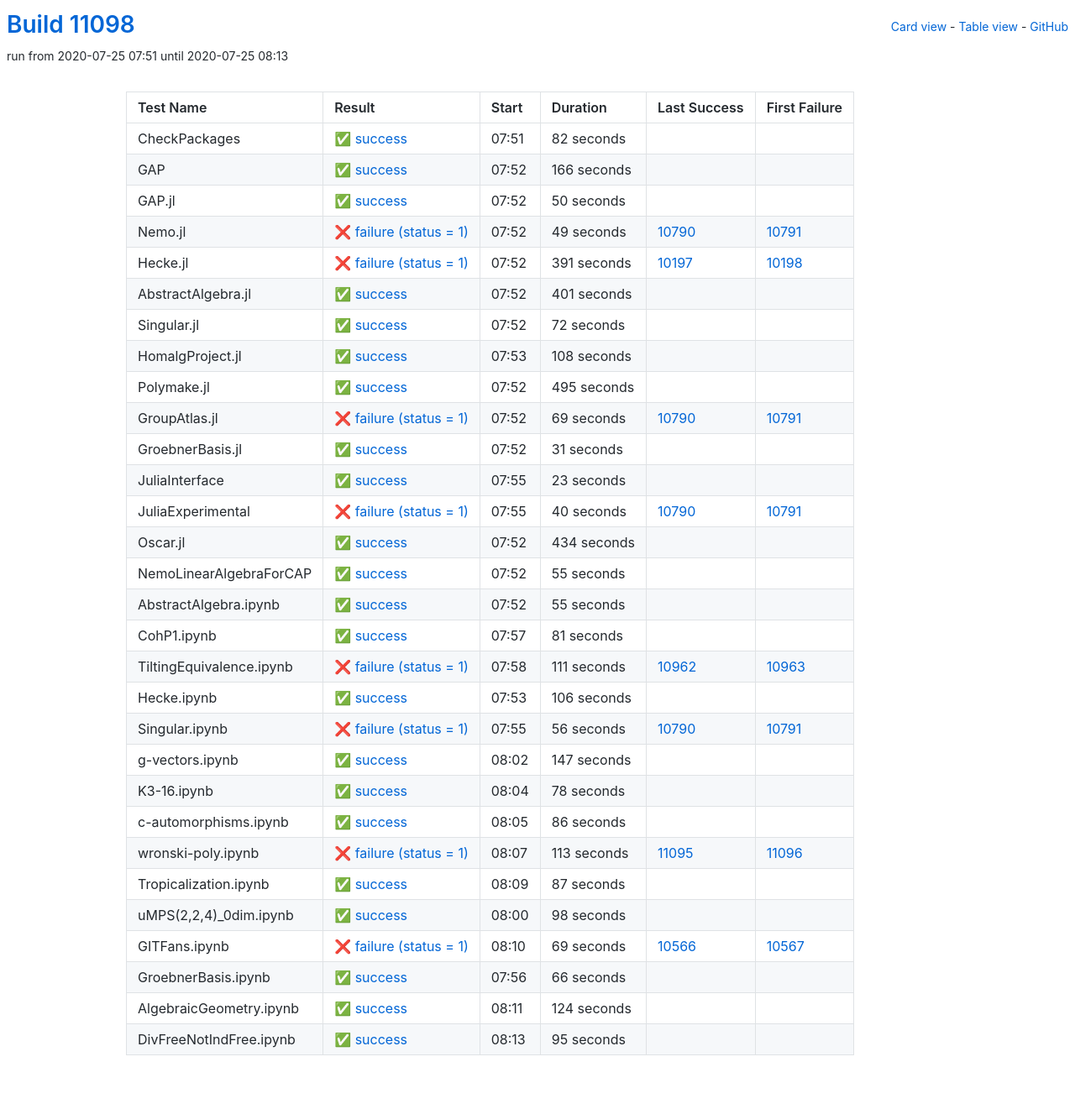
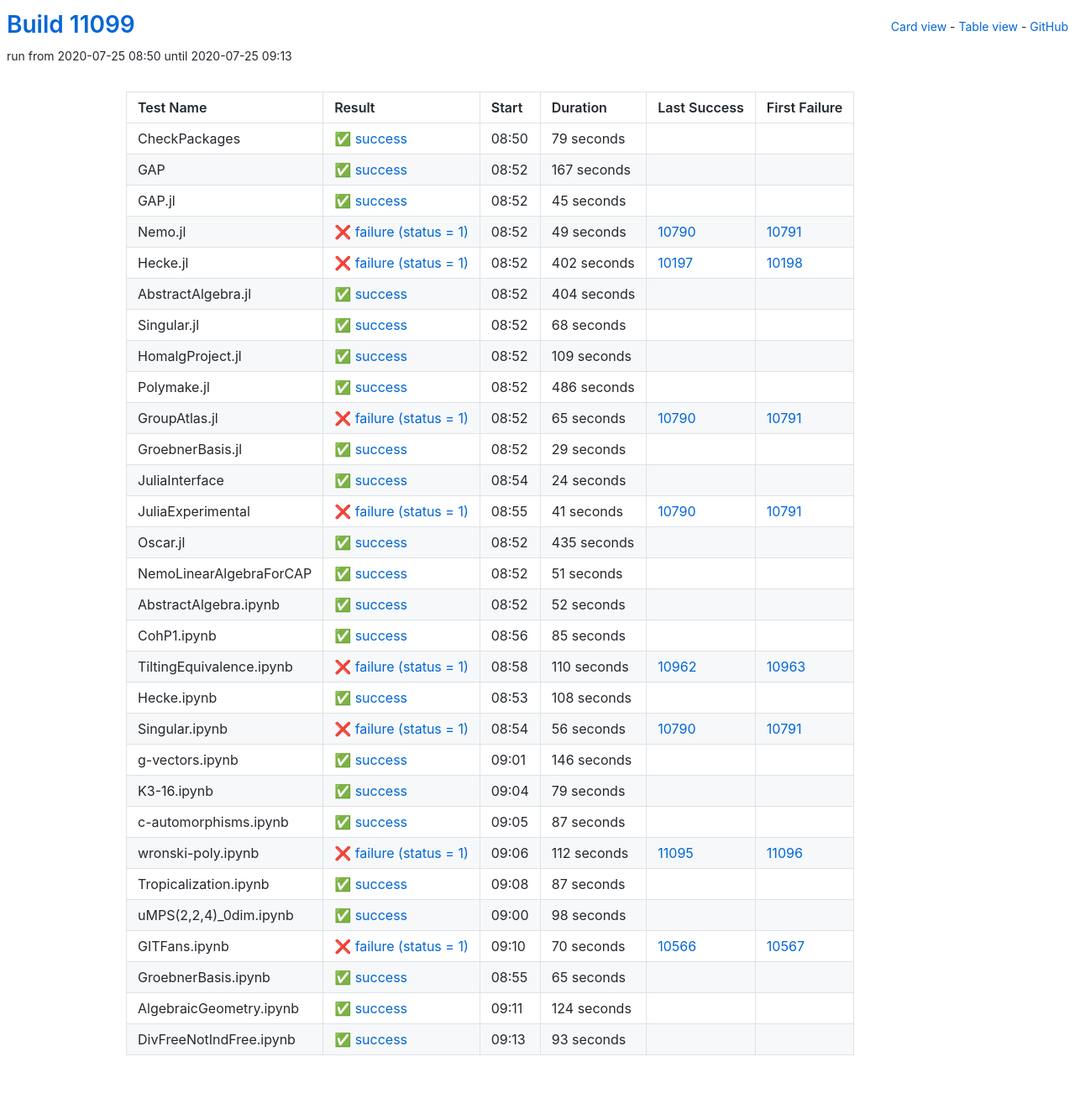
Before and after one commit to oscar-system/oscar-ci-status, a Jekyll site: the page built from table.html, in a window 1280 px wide. Shown: the whole page at 84% size. Built offline with Jekyll 4.4.1, drawn with Linux system fonts in a browser that asks for light colours.

Commit message:
Build #11099

```diff
--- a/_data/ci.yml
+++ b/_data/ci.yml
@@ -1,6 +1,6 @@
 ---
-build: 11098
-build_url: https://oscarci.mathematik.uni-kl.de/job/oscar/11098/
+build: 11099
+build_url: https://oscarci.mathematik.uni-kl.de/job/oscar/11099/
 job: oscar
 organization: oscar-system
 repo: oscar-ci-status
@@ -8,44 +8,44 @@
 tests:
 - name: CheckPackages
   id: checkpackages
-  log: https://oscarci.mathematik.uni-kl.de/job/oscar/11098/artifact/logs/build-11098/CheckPackages.log
-  start: 2020-07-25 07:51
+  log: https://oscarci.mathematik.uni-kl.de/job/oscar/11099/artifact/logs/build-11099/CheckPackages.log
+  start: 2020-07-25 08:50
   success: true
   exitcode: 0
   status: success
-  duration: 82
+  duration: 79
   last_success: false
   last_success_url:
   first_failure: false
   first_failure_url:
 - name: GAP
   id: gap
-  log: https://oscarci.mathematik.uni-kl.de/job/oscar/11098/artifact/logs/build-11098/GAP.log
-  start: 2020-07-25 07:52
+  log: https://oscarci.mathematik.uni-kl.de/job/oscar/11099/artifact/logs/build-11099/GAP.log
+  start: 2020-07-25 08:52
   success: true
   exitcode: 0
   status: success
-  duration: 166
+  duration: 167
   last_success: false
   last_success_url:
   first_failure: false
   first_failure_url:
 - name: GAP.jl
   id: gap-jl
-  log: https://oscarci.mathematik.uni-kl.de/job/oscar/11098/artifact/logs/build-11098/GAP.jl.log
-  start: 2020-07-25 07:52
+  log: https://oscarci.mathematik.uni-kl.de/job/oscar/11099/artifact/logs/build-11099/GAP.jl.log
+  start: 2020-07-25 08:52
   success: true
   exitcode: 0
   status: success
-  duration: 50
+  duration: 45
   last_success: false
   last_success_url:
   first_failure: false
   first_failure_url:
 - name: Nemo.jl
   id: nemo-jl
-  log: https://oscarci.mathematik.uni-kl.de/job/oscar/11098/artifact/logs/build-11098/Nemo.jl.log
-  start: 2020-07-25 07:52
+  log: https://oscarci.mathematik.uni-kl.de/job/oscar/11099/artifact/logs/build-11099/Nemo.jl.log
+  start: 2020-07-25 08:52
   success: false
   exitcode: 1
   status: failure
@@ -56,44 +56,176 @@
   first_failure_url: https://oscarci.mathematik.uni-kl.de/job/oscar/10791/
 - name: Hecke.jl
   id: hecke-jl
-  log: https://oscarci.mathematik.uni-kl.de/job/oscar/11098/artifact/logs/build-11098/Hecke.jl.log
-  start: 2020-07-25 07:52
+  log: https://oscarci.mathematik.uni-kl.de/job/oscar/11099/artifact/logs/build-11099/Hecke.jl.log
+  start: 2020-07-25 08:52
   success: false
   exitcode: 1
   status: failure
-  duration: 391
+  duration: 402
   last_success: 10197
   last_success_url: https://oscarci.mathematik.uni-kl.de/job/oscar/10197/
   first_failure: 10198
   first_failure_url: https://oscarci.mathematik.uni-kl.de/job/oscar/10198/
 - name: AbstractAlgebra.jl
   id: abstractalgebra-jl
-  log: https://oscarci.mathematik.uni-kl.de/job/oscar/11098/artifact/logs/build-11098/AbstractAlgebra.jl.log
-  start: 2020-07-25 07:52
+  log: https://oscarci.mathematik.uni-kl.de/job/oscar/11099/artifact/logs/build-11099/AbstractAlgebra.jl.log
+  start: 2020-07-25 08:52
   success: true
   exitcode: 0
   status: success
-  duration: 401
+  duration: 404
   last_success: false
   last_success_url:
   first_failure: false
   first_failure_url:
 - name: Singular.jl
   id: singular-jl
-  log: https://oscarci.mathematik.uni-kl.de/job/oscar/11098/artifact/logs/build-11098/Singular.jl.log
-  start: 2020-07-25 07:52
+  log: https://oscarci.mathematik.uni-kl.de/job/oscar/11099/artifact/logs/build-11099/Singular.jl.log
+  start: 2020-07-25 08:52
   success: true
   exitcode: 0
   status: success
-  duration: 72
+  duration: 68
   last_success: false
   last_success_url:
   first_failure: false
   first_failure_url:
 - name: HomalgProject.jl
   id: homalgproject-jl
-  log: https://oscarci.mathematik.uni-kl.de/job/oscar/11098/artifact/logs/build-11098/HomalgProject.jl.log
-  start: 2020-07-25 07:53
+  log: https://oscarci.mathematik.uni-kl.de/job/oscar/11099/artifact/logs/build-11099/HomalgProject.jl.log
+  start: 2020-07-25 08:52
+  success: true
+  exitcode: 0
+  status: success
+  duration: 109
+  last_success: false
+  last_success_url:
+  first_failure: false
+  first_failure_url:
+- name: Polymake.jl
+  id: polymake-jl
+  log: https://oscarci.mathematik.uni-kl.de/job/oscar/11099/artifact/logs/build-11099/Polymake.jl.log
+  start: 2020-07-25 08:52
+  success: true
+  exitcode: 0
+  status: success
+  duration: 486
+  last_success: false
+  last_success_url:
+  first_failure: false
+  first_failure_url:
+- name: GroupAtlas.jl
+  id: groupatlas-jl
+  log: https://oscarci.mathematik.uni-kl.de/job/oscar/11099/artifact/logs/build-11099/GroupAtlas.jl.log
+  start: 2020-07-25 08:52
+  success: false
+  exitcode: 1
+  status: failure
+  duration: 65
+  last_success: 10790
+  last_success_url: https://oscarci.mathematik.uni-kl.de/job/oscar/10790/
+  first_failure: 10791
+  first_failure_url: https://oscarci.mathematik.uni-kl.de/job/oscar/10791/
+- name: GroebnerBasis.jl
+  id: groebnerbasis-jl
+  log: https://oscarci.mathematik.uni-kl.de/job/oscar/11099/artifact/logs/build-11099/GroebnerBasis.jl.log
+  start: 2020-07-25 08:52
+  success: true
+  exitcode: 0
+  status: success
+  duration: 29
+  last_success: false
+  last_success_url:
+  first_failure: false
+  first_failure_url:
+- name: JuliaInterface
+  id: juliainterface
+  log: https://oscarci.mathematik.uni-kl.de/job/oscar/11099/artifact/logs/build-11099/JuliaInterface.log
+  start: 2020-07-25 08:54
+  success: true
+  exitcode: 0
+  status: success
+  duration: 24
+  last_success: false
+  last_success_url:
+  first_failure: false
+  first_failure_url:
+- name: JuliaExperimental
+  id: juliaexperimental
+  log: https://oscarci.mathematik.uni-kl.de/job/oscar/11099/artifact/logs/build-11099/JuliaExperimental.log
+  start: 2020-07-25 08:55
+  success: false
+  exitcode: 1
+  status: failure
+  duration: 41
+  last_success: 10790
+  last_success_url: https://oscarci.mathematik.uni-kl.de/job/oscar/10790/
+  first_failure: 10791
+  first_failure_url: https://oscarci.mathematik.uni-kl.de/job/oscar/10791/
+- name: Oscar.jl
+  id: oscar-jl
+  log: https://oscarci.mathematik.uni-kl.de/job/oscar/11099/artifact/logs/build-11099/Oscar.jl.log
+  start: 2020-07-25 08:52
+  success: true
+  exitcode: 0
+  status: success
+  duration: 435
+  last_success: false
+  last_success_url:
+  first_failure: false
+  first_failure_url:
+- name: NemoLinearAlgebraForCAP
+  id: nemolinearalgebraforcap
+  log: https://oscarci.mathematik.uni-kl.de/job/oscar/11099/artifact/logs/build-11099/NemoLinearAlgebraForCAP.log
+  start: 2020-07-25 08:52
+  success: true
+  exitcode: 0
+  status: success
+  duration: 51
+  last_success: false
+  last_success_url:
+  first_failure: false
+  first_failure_url:
+- name: AbstractAlgebra.ipynb
+  id: abstractalgebra-ipynb
+  log: https://oscarci.mathematik.uni-kl.de/job/oscar/11099/artifact/logs/build-11099/AbstractAlgebra.ipynb.log
+  start: 2020-07-25 08:52
+  success: true
+  exitcode: 0
+  status: success
+  duration: 52
+  last_success: false
+  last_success_url:
+  first_failure: false
+  first_failure_url:
+- name: CohP1.ipynb
+  id: cohp1-ipynb
+  log: https://oscarci.mathematik.uni-kl.de/job/oscar/11099/artifact/logs/build-11099/CohP1.ipynb.log
+  start: 2020-07-25 08:56
+  success: true
+  exitcode: 0
+  status: success
+  duration: 85
+  last_success: false
+  last_success_url:
+  first_failure: false
+  first_failure_url:
+- name: TiltingEquivalence.ipynb
+  id: tiltingequivalence-ipynb
+  log: https://oscarci.mathematik.uni-kl.de/job/oscar/11099/artifact/logs/build-11099/TiltingEquivalence.ipynb.log
+  start: 2020-07-25 08:58
+  success: false
+  exitcode: 1
+  status: failure
+  duration: 110
+  last_success: 10962
+  last_success_url: https://oscarci.mathematik.uni-kl.de/job/oscar/10962/
+  first_failure: 10963
+  first_failure_url: https://oscarci.mathematik.uni-kl.de/job/oscar/10963/
+- name: Hecke.ipynb
+  id: hecke-ipynb
+  log: https://oscarci.mathematik.uni-kl.de/job/oscar/11099/artifact/logs/build-11099/Hecke.ipynb.log
+  start: 2020-07-25 08:53
   success: true
   exitcode: 0
   status: success
@@ -102,142 +234,10 @@
   last_success_url:
   first_failure: false
   first_failure_url:
-- name: Polymake.jl
-  id: polymake-jl
-  log: https://oscarci.mathematik.uni-kl.de/job/oscar/11098/artifact/logs/build-11098/Polymake.jl.log
-  start: 2020-07-25 07:52
-  success: true
-  exitcode: 0
-  status: success
-  duration: 495
-  last_success: false
-  last_success_url:
-  first_failure: false
-  first_failure_url:
-- name: GroupAtlas.jl
-  id: groupatlas-jl
-  log: https://oscarci.mathematik.uni-kl.de/job/oscar/11098/artifact/logs/build-11098/GroupAtlas.jl.log
-  start: 2020-07-25 07:52
-  success: false
-  exitcode: 1
-  status: failure
-  duration: 69
-  last_success: 10790
-  last_success_url: https://oscarci.mathematik.uni-kl.de/job/oscar/10790/
-  first_failure: 10791
-  first_failure_url: https://oscarci.mathematik.uni-kl.de/job/oscar/10791/
-- name: GroebnerBasis.jl
-  id: groebnerbasis-jl
-  log: https://oscarci.mathematik.uni-kl.de/job/oscar/11098/artifact/logs/build-11098/GroebnerBasis.jl.log
-  start: 2020-07-25 07:52
-  success: true
-  exitcode: 0
-  status: success
-  duration: 31
-  last_success: false
-  last_success_url:
-  first_failure: false
-  first_failure_url:
-- name: JuliaInterface
-  id: juliainterface
-  log: https://oscarci.mathematik.uni-kl.de/job/oscar/11098/artifact/logs/build-11098/JuliaInterface.log
-  start: 2020-07-25 07:55
-  success: true
-  exitcode: 0
-  status: success
-  duration: 23
-  last_success: false
-  last_success_url:
-  first_failure: false
-  first_failure_url:
-- name: JuliaExperimental
-  id: juliaexperimental
-  log: https://oscarci.mathematik.uni-kl.de/job/oscar/11098/artifact/logs/build-11098/JuliaExperimental.log
-  start: 2020-07-25 07:55
-  success: false
-  exitcode: 1
-  status: failure
-  duration: 40
-  last_success: 10790
-  last_success_url: https://oscarci.mathematik.uni-kl.de/job/oscar/10790/
-  first_failure: 10791
-  first_failure_url: https://oscarci.mathematik.uni-kl.de/job/oscar/10791/
-- name: Oscar.jl
-  id: oscar-jl
-  log: https://oscarci.mathematik.uni-kl.de/job/oscar/11098/artifact/logs/build-11098/Oscar.jl.log
-  start: 2020-07-25 07:52
-  success: true
-  exitcode: 0
-  status: success
-  duration: 434
-  last_success: false
-  last_success_url:
-  first_failure: false
-  first_failure_url:
-- name: NemoLinearAlgebraForCAP
-  id: nemolinearalgebraforcap
-  log: https://oscarci.mathematik.uni-kl.de/job/oscar/11098/artifact/logs/build-11098/NemoLinearAlgebraForCAP.log
-  start: 2020-07-25 07:52
-  success: true
-  exitcode: 0
-  status: success
-  duration: 55
-  last_success: false
-  last_success_url:
-  first_failure: false
-  first_failure_url:
-- name: AbstractAlgebra.ipynb
-  id: abstractalgebra-ipynb
-  log: https://oscarci.mathematik.uni-kl.de/job/oscar/11098/artifact/logs/build-11098/AbstractAlgebra.ipynb.log
-  start: 2020-07-25 07:52
-  success: true
-  exitcode: 0
-  status: success
-  duration: 55
-  last_success: false
-  last_success_url:
-  first_failure: false
-  first_failure_url:
-- name: CohP1.ipynb
-  id: cohp1-ipynb
-  log: https://oscarci.mathematik.uni-kl.de/job/oscar/11098/artifact/logs/build-11098/CohP1.ipynb.log
-  start: 2020-07-25 07:57
-  success: true
-  exitcode: 0
-  status: success
-  duration: 81
-  last_success: false
-  last_success_url:
-  first_failure: false
-  first_failure_url:
-- name: TiltingEquivalence.ipynb
-  id: tiltingequivalence-ipynb
-  log: https://oscarci.mathematik.uni-kl.de/job/oscar/11098/artifact/logs/build-11098/TiltingEquivalence.ipynb.log
-  start: 2020-07-25 07:58
-  success: false
-  exitcode: 1
-  status: failure
-  duration: 111
-  last_success: 10962
-  last_success_url: https://oscarci.mathematik.uni-kl.de/job/oscar/10962/
-  first_failure: 10963
-  first_failure_url: https://oscarci.mathematik.uni-kl.de/job/oscar/10963/
-- name: Hecke.ipynb
-  id: hecke-ipynb
-  log: https://oscarci.mathematik.uni-kl.de/job/oscar/11098/artifact/logs/build-11098/Hecke.ipynb.log
-  start: 2020-07-25 07:53
-  success: true
-  exitcode: 0
-  status: success
-  duration: 106
-  last_success: false
-  last_success_url:
-  first_failure: false
-  first_failure_url:
 - name: Singular.ipynb
   id: singular-ipynb
-  log: https://oscarci.mathematik.uni-kl.de/job/oscar/11098/artifact/logs/build-11098/Singular.ipynb.log
-  start: 2020-07-25 07:55
+  log: https://oscarci.mathematik.uni-kl.de/job/oscar/11099/artifact/logs/build-11099/Singular.ipynb.log
+  start: 2020-07-25 08:54
   success: false
   exitcode: 1
   status: failure
@@ -248,56 +248,56 @@
   first_failure_url: https://oscarci.mathematik.uni-kl.de/job/oscar/10791/
 - name: g-vectors.ipynb
   id: g-vectors-ipynb
-  log: https://oscarci.mathematik.uni-kl.de/job/oscar/11098/artifact/logs/build-11098/g-vectors.ipynb.log
-  start: 2020-07-25 08:02
+  log: https://oscarci.mathematik.uni-kl.de/job/oscar/11099/artifact/logs/build-11099/g-vectors.ipynb.log
+  start: 2020-07-25 09:01
   success: true
   exitcode: 0
   status: success
-  duration: 147
+  duration: 146
   last_success: false
   last_success_url:
   first_failure: false
   first_failure_url:
 - name: K3-16.ipynb
   id: k3-16-ipynb
-  log: https://oscarci.mathematik.uni-kl.de/job/oscar/11098/artifact/logs/build-11098/K3-16.ipynb.log
-  start: 2020-07-25 08:04
+  log: https://oscarci.mathematik.uni-kl.de/job/oscar/11099/artifact/logs/build-11099/K3-16.ipynb.log
+  start: 2020-07-25 09:04
   success: true
   exitcode: 0
   status: success
-  duration: 78
+  duration: 79
   last_success: false
   last_success_url:
   first_failure: false
   first_failure_url:
 - name: c-automorphisms.ipynb
   id: c-automorphisms-ipynb
-  log: https://oscarci.mathematik.uni-kl.de/job/oscar/11098/artifact/logs/build-11098/c-automorphisms.ipynb.log
-  start: 2020-07-25 08:05
+  log: https://oscarci.mathematik.uni-kl.de/job/oscar/11099/artifact/logs/build-11099/c-automorphisms.ipynb.log
+  start: 2020-07-25 09:05
   success: true
   exitcode: 0
   status: success
-  duration: 86
+  duration: 87
   last_success: false
   last_success_url:
   first_failure: false
   first_failure_url:
 - name: wronski-poly.ipynb
   id: wronski-poly-ipynb
-  log: https://oscarci.mathematik.uni-kl.de/job/oscar/11098/artifact/logs/build-11098/wronski-poly.ipynb.log
-  start: 2020-07-25 08:07
+  log: https://oscarci.mathematik.uni-kl.de/job/oscar/11099/artifact/logs/build-11099/wronski-poly.ipynb.log
+  start: 2020-07-25 09:06
   success: false
   exitcode: 1
   status: failure
-  duration: 113
+  duration: 112
   last_success: 11095
   last_success_url: https://oscarci.mathematik.uni-kl.de/job/oscar/11095/
   first_failure: 11096
   first_failure_url: https://oscarci.mathematik.uni-kl.de/job/oscar/11096/
 - name: Tropicalization.ipynb
   id: tropicalization-ipynb
-  log: https://oscarci.mathematik.uni-kl.de/job/oscar/11098/artifact/logs/build-11098/Tropicalization.ipynb.log
-  start: 2020-07-25 08:09
+  log: https://oscarci.mathematik.uni-kl.de/job/oscar/11099/artifact/logs/build-11099/Tropicalization.ipynb.log
+  start: 2020-07-25 09:08
   success: true
   exitcode: 0
   status: success
@@ -308,8 +308,8 @@
   first_failure_url:
 - name: uMPS(2,2,4)_0dim.ipynb
   id: umps-2-2-4-0dim-ipynb
-  log: https://oscarci.mathematik.uni-kl.de/job/oscar/11098/artifact/logs/build-11098/uMPS-2-2-4-_0dim.ipynb.log
-  start: 2020-07-25 08:00
+  log: https://oscarci.mathematik.uni-kl.de/job/oscar/11099/artifact/logs/build-11099/uMPS-2-2-4-_0dim.ipynb.log
+  start: 2020-07-25 09:00
   success: true
   exitcode: 0
   status: success
@@ -320,32 +320,32 @@
   first_failure_url:
 - name: GITFans.ipynb
   id: gitfans-ipynb
-  log: https://oscarci.mathematik.uni-kl.de/job/oscar/11098/artifact/logs/build-11098/GITFans.ipynb.log
-  start: 2020-07-25 08:10
+  log: https://oscarci.mathematik.uni-kl.de/job/oscar/11099/artifact/logs/build-11099/GITFans.ipynb.log
+  start: 2020-07-25 09:10
   success: false
   exitcode: 1
   status: failure
-  duration: 69
+  duration: 70
   last_success: 10566
   last_success_url: https://oscarci.mathematik.uni-kl.de/job/oscar/10566/
   first_failure: 10567
   first_failure_url: https://oscarci.mathematik.uni-kl.de/job/oscar/10567/
 - name: GroebnerBasis.ipynb
   id: groebnerbasis-ipynb
-  log: https://oscarci.mathematik.uni-kl.de/job/oscar/11098/artifact/logs/build-11098/GroebnerBasis.ipynb.log
-  start: 2020-07-25 07:56
+  log: https://oscarci.mathematik.uni-kl.de/job/oscar/11099/artifact/logs/build-11099/GroebnerBasis.ipynb.log
+  start: 2020-07-25 08:55
   success: true
   exitcode: 0
   status: success
-  duration: 66
+  duration: 65
   last_success: false
   last_success_url:
   first_failure: false
   first_failure_url:
 - name: AlgebraicGeometry.ipynb
   id: algebraicgeometry-ipynb
-  log: https://oscarci.mathematik.uni-kl.de/job/oscar/11098/artifact/logs/build-11098/AlgebraicGeometry.ipynb.log
-  start: 2020-07-25 08:11
+  log: https://oscarci.mathematik.uni-kl.de/job/oscar/11099/artifact/logs/build-11099/AlgebraicGeometry.ipynb.log
+  start: 2020-07-25 09:11
   success: true
   exitcode: 0
   status: success
@@ -356,12 +356,12 @@
   first_failure_url:
 - name: DivFreeNotIndFree.ipynb
   id: divfreenotindfree-ipynb
-  log: https://oscarci.mathematik.uni-kl.de/job/oscar/11098/artifact/logs/build-11098/DivFreeNotIndFree.ipynb.log
-  start: 2020-07-25 08:13
+  log: https://oscarci.mathematik.uni-kl.de/job/oscar/11099/artifact/logs/build-11099/DivFreeNotIndFree.ipynb.log
+  start: 2020-07-25 09:13
   success: true
   exitcode: 0
   status: success
-  duration: 95
+  duration: 93
   last_success: false
   last_success_url:
   first_failure: false
```
Also changed, not shown: README.md.
